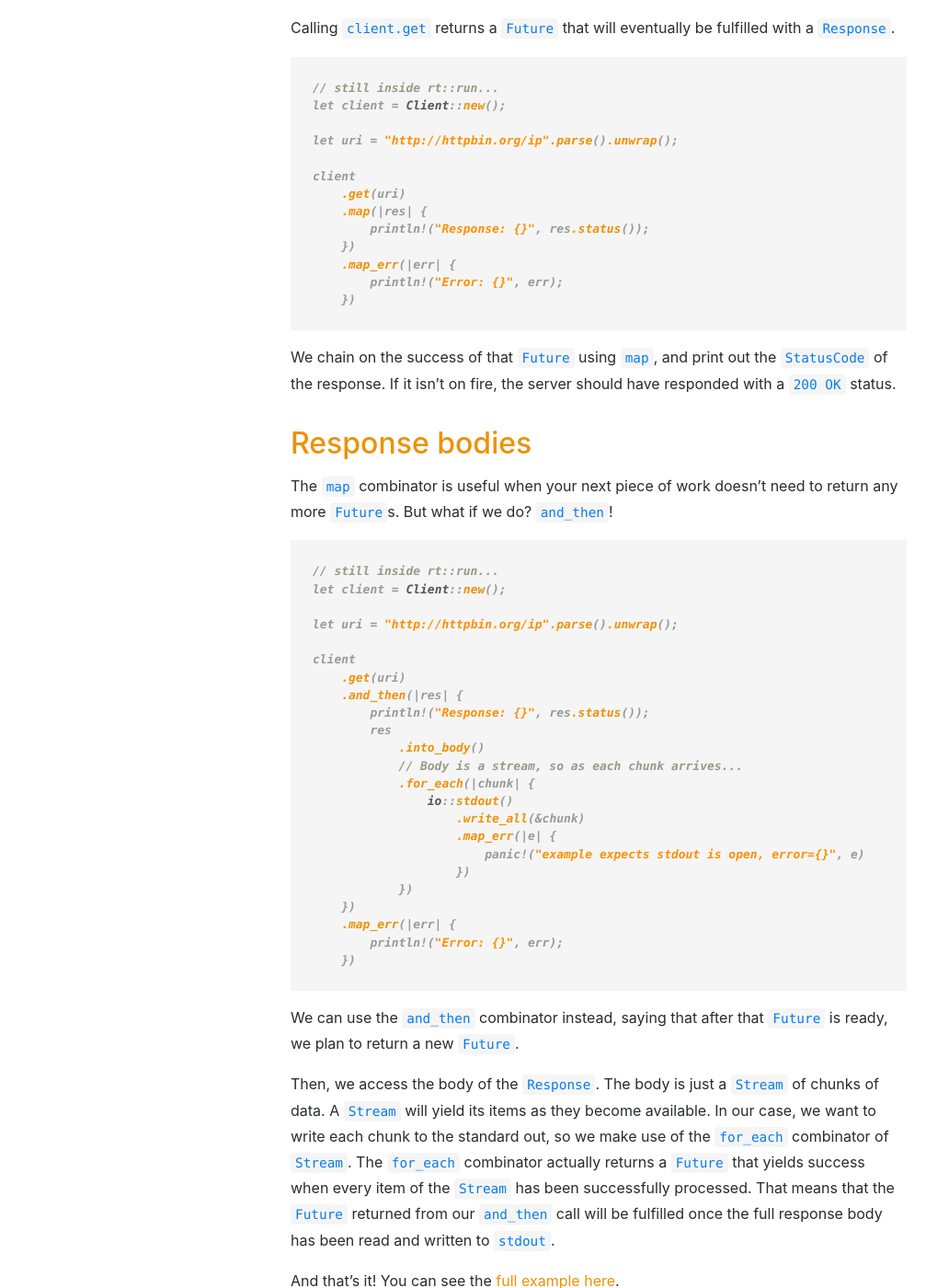
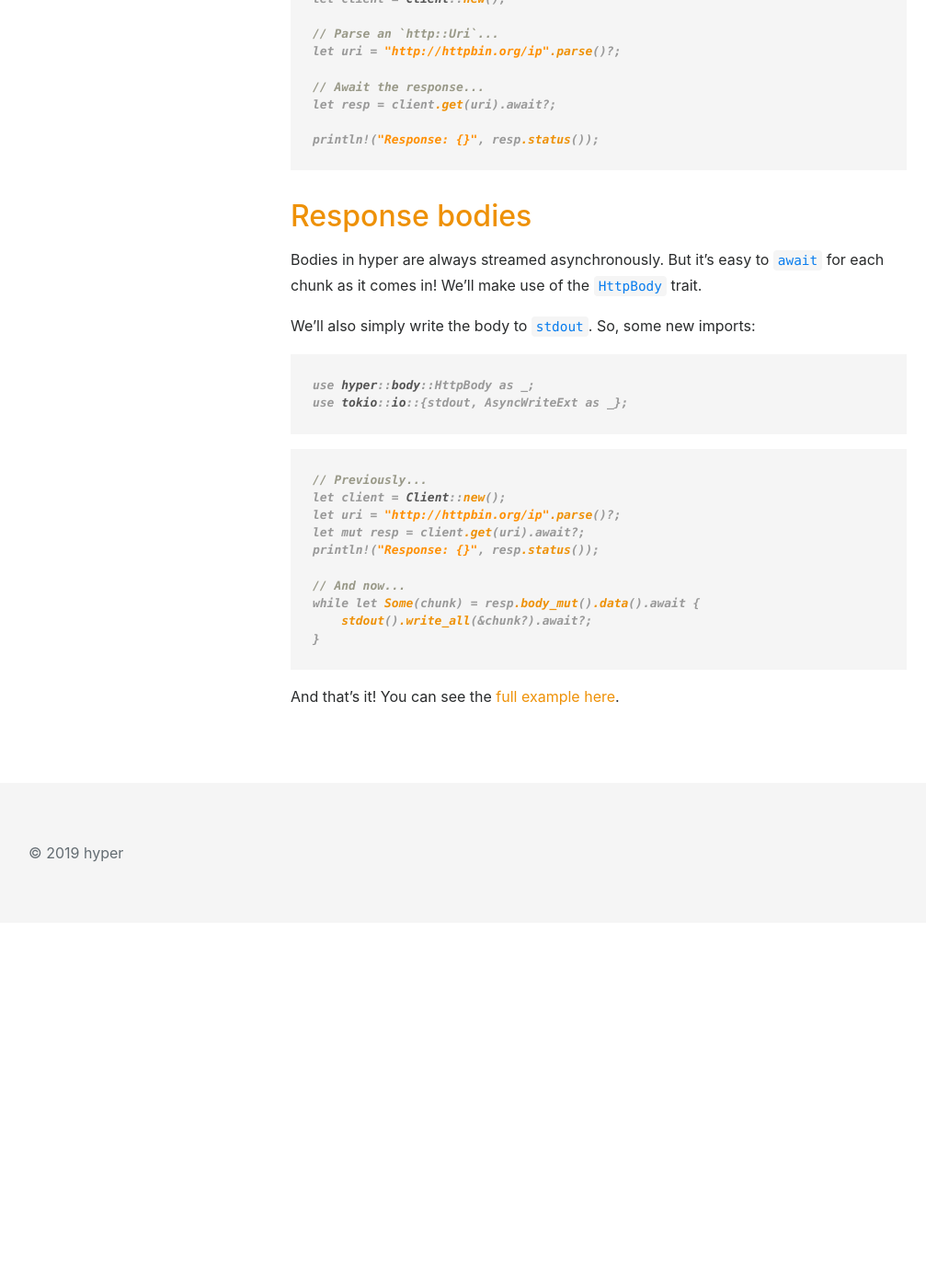
Before and after one commit to hyperium/hyperium.github.io, a Jekyll site: the page built from _guides/client/basic.md, in a window 1280 px wide and 1400 px high, scrolled down 1499 px. Shown: the whole window at 92% size, without its empty margins (54-1061 px from the left). Built offline with Jekyll 4.4.1, drawn with Linux system fonts in a browser that asks for light colours; after the commit the page ends 2502 px from its top, so only the background shows below that; some of the changed text lies outside the part shown.

Commit message:
update the basic client guide

````diff
--- a/_guides/client/basic.md
+++ b/_guides/client/basic.md
@@ -23,9 +23,7 @@ We need to import pieces to use from our dependencies:
 
 ```rust
 # extern crate hyper;
-use std::io::{self, Write};
 use hyper::Client;
-use hyper::rt::{self, Future, Stream};
 # fn main() {}
 ```
 
@@ -37,24 +35,21 @@ but the point here is just to show all the setup required. Once you have this,
 you are set to make thousands of client requests efficiently.
 
 We have to setup some sort of runtime. By default, hyper can make use of the
-[Tokio runtime][Tokio], via `hyper::rt`. If you've never used futures in Rust
+[Tokio runtime][Tokio]. If you've never used futures in Rust
 before, you may wish to read through [Tokio's guide on Futures][Tokio-Futures].
 
 
 ```rust
-# extern crate hyper;
-# use hyper::rt;
-fn main() {
-    rt::run(rt::lazy(|| {
-        // This is main future that the runtime will execute.
-        //
-        // The `lazy` is because we don't want any of this executing *right now*,
-        // but rather once the runtime has started up all its resources.
-        //
-        // This is where we will setup our HTTP client requests.
-# Ok::<(), ()>(())
-    }));
+# extern crate tokio;
+# mod no_run {
+#[tokio::main]
+async fn main() -> Result<(), Box<dyn std::error::Error + Send + Sync>> {
+    // This is where we will setup our HTTP client requests.
+
+    Ok(())
 }
+# }
+# fn main() {}
 ```
 
 ## GET
@@ -67,81 +62,58 @@ Calling `client.get` returns a `Future` that will eventually be fulfilled with a
 ```rust
 # extern crate hyper;
 # use hyper::Client;
-# use hyper::rt::{self, Future, Stream};
-# fn run() {
-# rt::run(rt::lazy(|| {
-// still inside rt::run...
+# async fn run() -> Result<(), Box<dyn std::error::Error + Send + Sync>> {
+// Still inside `async fn main`...
 let client = Client::new();
 
-let uri = "http://httpbin.org/ip".parse().unwrap();
+// Parse an `http::Uri`...
+let uri = "http://httpbin.org/ip".parse()?;
 
-client
-    .get(uri)
-    .map(|res| {
-        println!("Response: {}", res.status());
-    })
-    .map_err(|err| {
-        println!("Error: {}", err);
-    })
-# }));
+// Await the response...
+let resp = client.get(uri).await?;
+
+println!("Response: {}", resp.status());
+# Ok(())
 # }
 # fn main() {}
 ```
 
-We chain on the success of that [`Future`][Future] using `map`,
-and print out the [`StatusCode`][StatusCode] of the response. If it isn't on fire,
-the server should have responded with a `200 OK` status.
-
 ## Response bodies
 
-The `map` combinator is useful when your next piece of work doesn't need to
-return any more `Future`s. But what if we do? `and_then`!
+Bodies in hyper are always streamed asynchronously. But it's easy to `await`
+for each chunk as it comes in! We'll make use of the `HttpBody` trait.
+
+We'll also simply write the body to `stdout`. So, some new imports:
 
 ```rust
 # extern crate hyper;
-# use std::io::{self, Write};
+# extern crate tokio;
+use hyper::body::HttpBody as _;
+use tokio::io::{stdout, AsyncWriteExt as _};
+```
+
+```rust
+# extern crate hyper;
+# extern crate tokio;
 # use hyper::Client;
-# use hyper::rt::{self, Future, Stream};
-# fn run() {
-# rt::run(rt::lazy(|| {
-// still inside rt::run...
+# use hyper::body::HttpBody as _;
+# use tokio::io::{stdout, AsyncWriteExt as _};
+# async fn run() -> Result<(), Box<dyn std::error::Error + Send + Sync>> {
+// Previously...
 let client = Client::new();
+let uri = "http://httpbin.org/ip".parse()?;
+let mut resp = client.get(uri).await?;
+println!("Response: {}", resp.status());
 
-let uri = "http://httpbin.org/ip".parse().unwrap();
-
-client
-    .get(uri)
-    .and_then(|res| {
-        println!("Response: {}", res.status());
-        res
-            .into_body()
-            // Body is a stream, so as each chunk arrives...
-            .for_each(|chunk| {
-                io::stdout()
-                    .write_all(&chunk)
-                    .map_err(|e| {
-                        panic!("example expects stdout is open, error={}", e)
-                    })
-            })
-    })
-    .map_err(|err| {
-        println!("Error: {}", err);
-    })
-# }));
+// And now...
+while let Some(chunk) = resp.body_mut().data().await {
+    stdout().write_all(&chunk?).await?;
+}
+#
+# Ok(())
 # }
 # fn main() {}
 ```
-
-We can use the `and_then` combinator instead, saying that after that `Future`
-is ready, we plan to return a new `Future`.
-
-Then, we access the body of the `Response`. The body is just a [`Stream`][Stream] of
-chunks of data. A `Stream` will yield its items as they become available. In our case,
-we want to write each chunk to the standard out, so we make use of the [`for_each`][ForEach]
-combinator of `Stream`. The `for_each` combinator actually returns a `Future` that yields
-success when every item of the `Stream` has been successfully processed. That means that
-the `Future` returned from our `and_then` call will be fulfilled once the full response body
-has been read and written to `stdout`.
 
 And that's it! You can see the [full example here][example].
 
@@ -150,7 +122,4 @@ And that's it! You can see the [full example here][example].
 [Tokio-Futures]: https://tokio.rs/docs/getting-started/futures/
 [StatusCode]: {{ site.docs_url }}/hyper/struct.StatusCode.html
 [Response]: {{ site.docs_url }}/hyper/struct.Response.html
-[Future]: {{ site.futures_url }}/futures/future/trait.Future.html
-[Stream]: {{ site.futures_url }}/futures/stream/trait.Stream.html
-[ForEach]: {{ site.futures_url }}/futures/stream/trait.Stream.html#method.for_each
 [example]: {{ site.examples_url }}/client.rs
````
Also changed, not shown: other parts of _guides/client/basic.md (+1 -1 lines).
